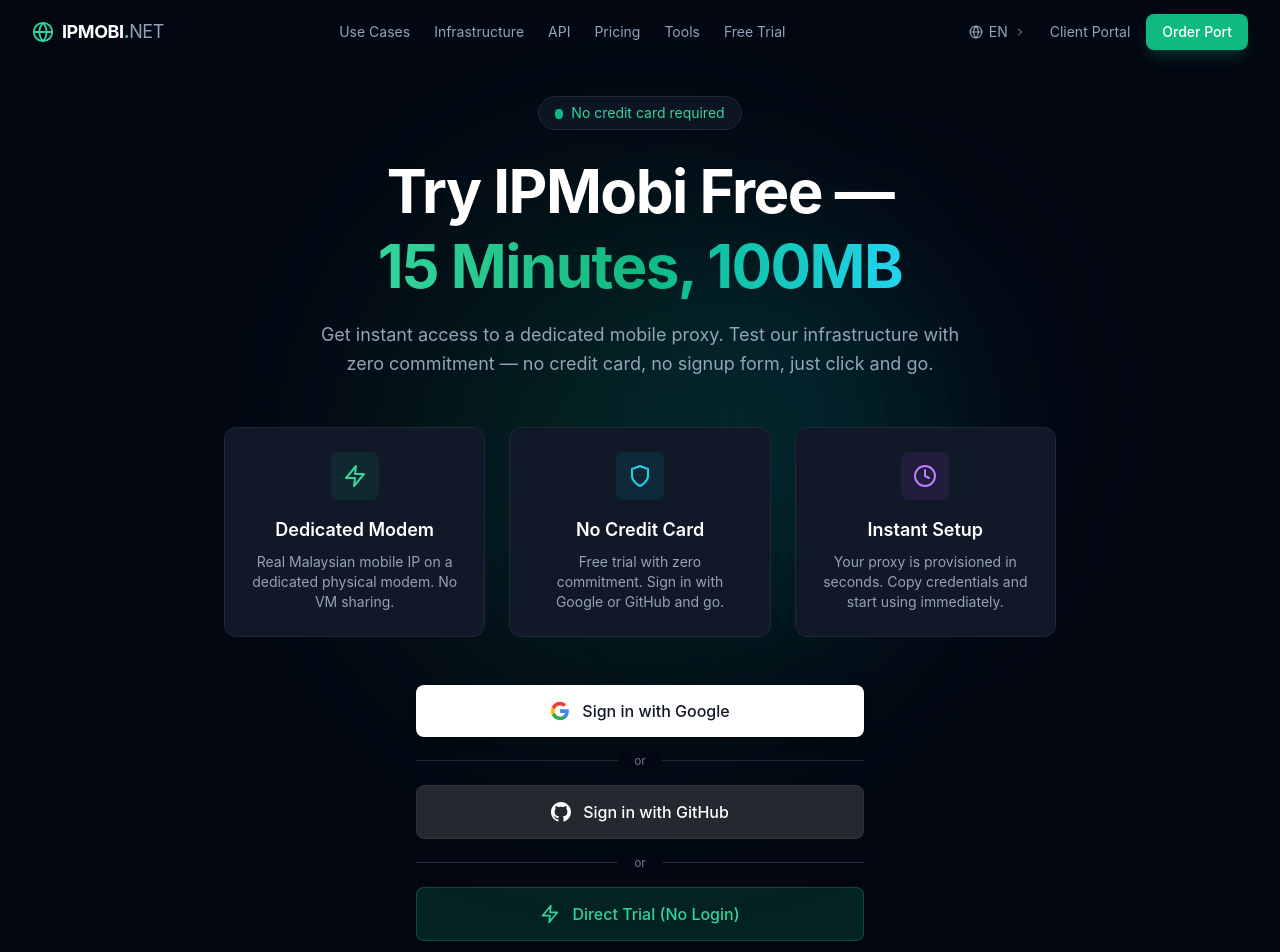
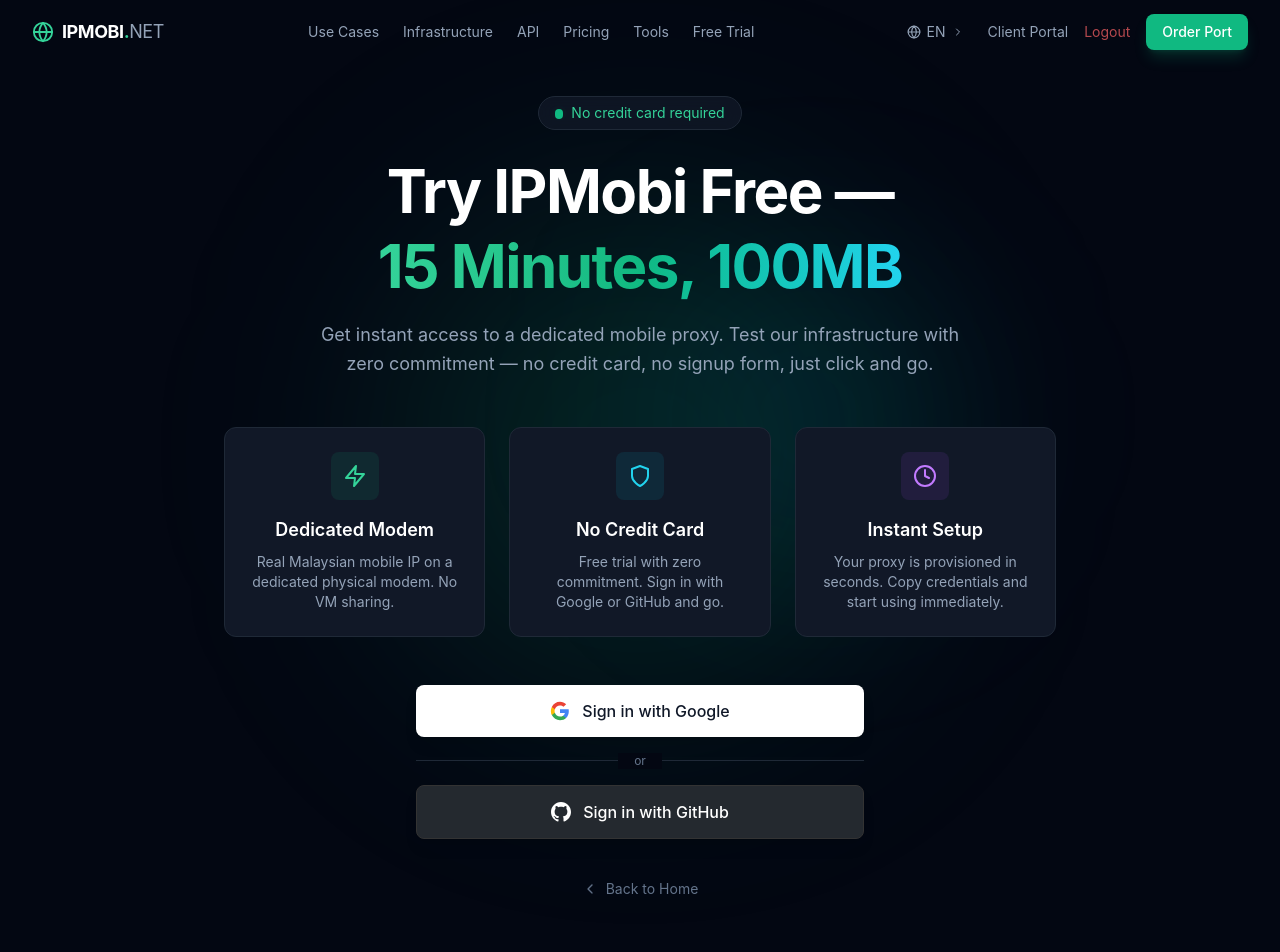
Before and after one commit to ipmobinet/ipmobi-landing, a Next.js app: page /trial in a window 1280 px wide. Shown: the top 952 px of the page. Built offline with nearby package versions, Linux system fonts and the light colour scheme.

Commit message:
Security: remove Direct Trial bypass, remove mock fallback, add Logout buttons everywhere, OAuth required for all auth

```diff
--- a/src/app/trial/page.tsx
+++ b/src/app/trial/page.tsx
@@ -159,33 +159,7 @@ export default function TrialPage() {
             Sign in with GitHub
           </button>
 
-          <div className="relative">
-            <div className="absolute inset-0 flex items-center">
-              <span className="w-full border-t border-surface-border" />
-            </div>
-            <div className="relative flex justify-center text-xs">
-              <span className="bg-[#030712] px-4 text-slate-500">or</span>
-            </div>
-          </div>
 
-          <button
-            onClick={() => {
-              const mockToken = "trial_" + Math.random().toString(36).substring(2, 15);
-              localStorage.setItem("ipmobi_trial_token", mockToken);
-              localStorage.setItem("ipmobi_trial_proxy", JSON.stringify({
-                host: "gw.ipmobi.net", port: 10000 + Math.floor(Math.random() * 1000),
-                username: "trial_" + Math.random().toString(36).substring(2, 8),
-                password: Math.random().toString(36).substring(2, 12),
-                bytesUsed: 0, bytesLimit: 104857600,
-                startedAt: Date.now(), expiresAt: Date.now() + 15 * 60 * 1000,
-              }));
-              window.location.href = "/trial/active";
-            }}
-            className="w-full flex items-center justify-center gap-3 px-6 py-3.5 rounded-lg bg-emerald-600/20 hover:bg-emerald-600/30 text-emerald-400 font-medium transition-all border border-emerald-500/30 shadow-lg"
-          >
-            <Zap size={20} />
-            Direct Trial (No Login)
-          </button>
         </div>
 
         {/* Back Link */}
--- a/src/components/Navbar.tsx
+++ b/src/components/Navbar.tsx
@@ -147,6 +147,19 @@ export default function Navbar() {
             {t("clientPortal")}
           </Link>
 
+          {/* Logout */}
+          <button
+            onClick={() => {
+              localStorage.removeItem("ipmobi_trial_token");
+              localStorage.removeItem("ipmobi_trial_proxy");
+              localStorage.removeItem("ipmobi_admin_auth");
+              window.location.href = "/";
+            }}
+            className="text-sm text-red-400/70 hover:text-red-400 transition-colors"
+          >
+            Logout
+          </button>
+
           {/* Order Port */}
           <a
             href="#pricing"
```
